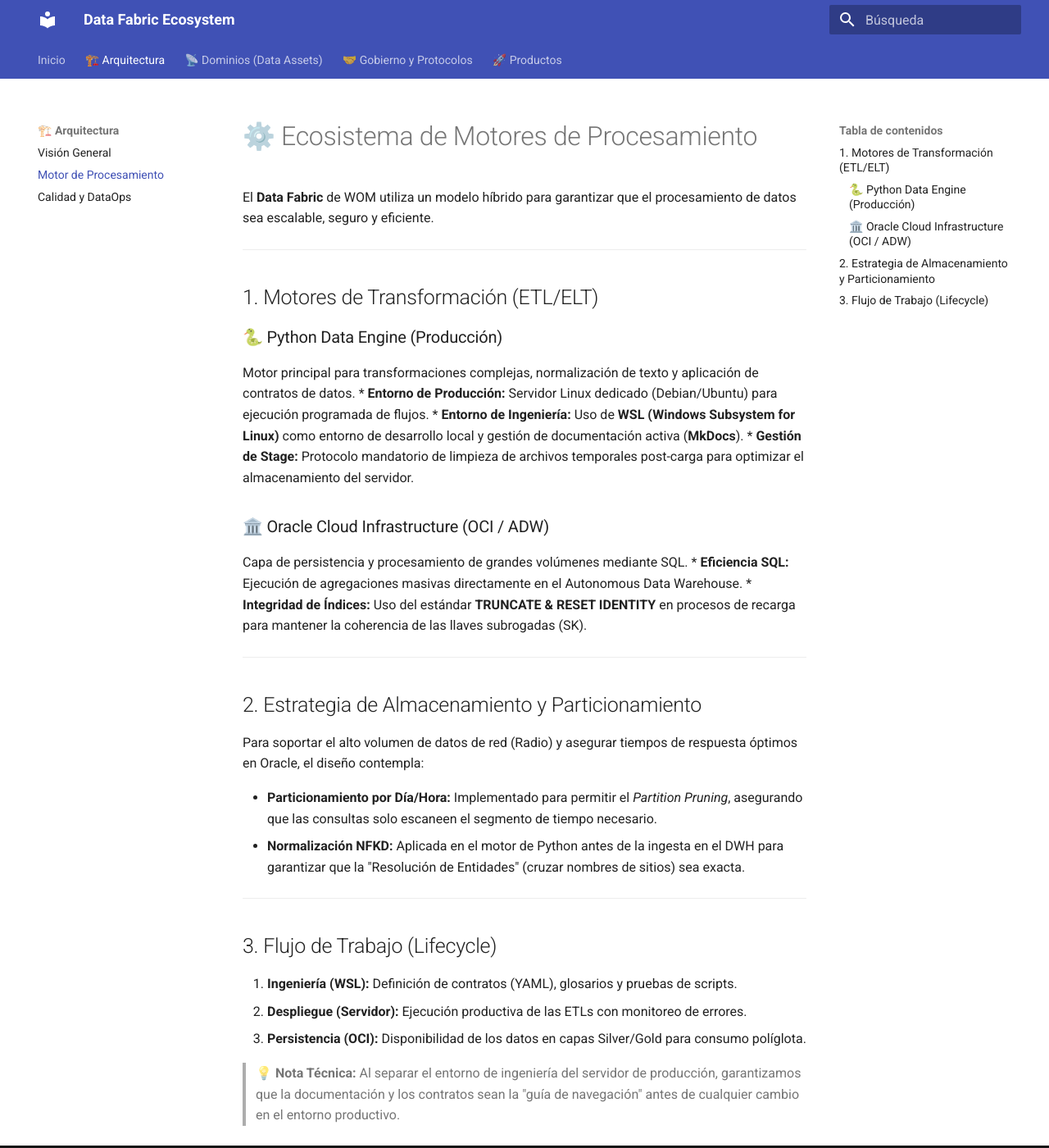
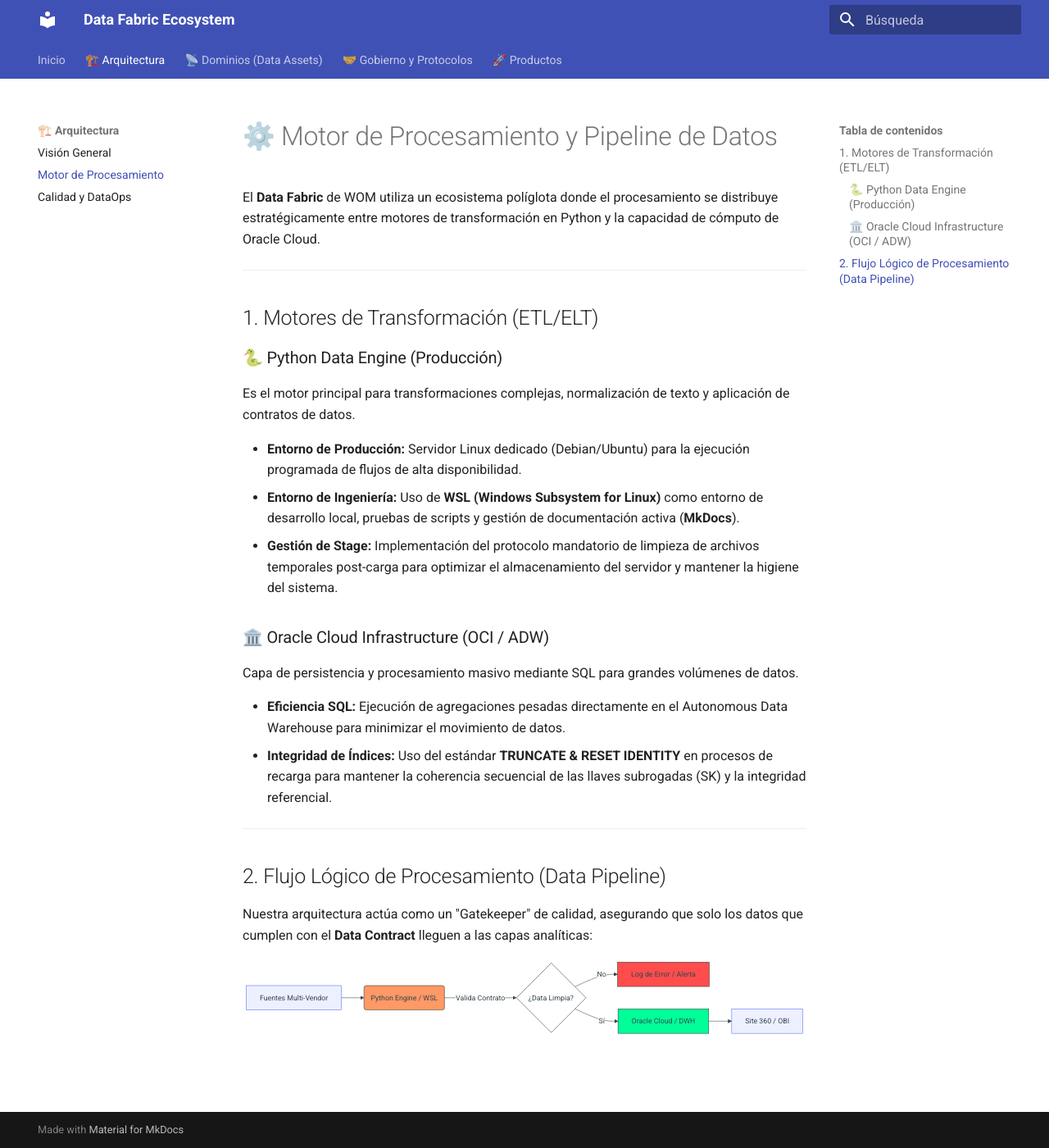
Before and after one commit to wleogutierrez/WSL-DataFabric, an MkDocs documentation site: the page built from docs/arquitectura/motor_procesamiento.md, in a window 1280 px wide and 1400 px high. Shown: the whole window at 82% size. Built offline with MkDocs 1.6.1 and Material for MkDocs 9.7.7, drawn with Linux system fonts in a browser that asks for light colours.

Commit message:
docs: estructura completa del Data Fabric Hub con diagramas Mermaid

````diff
--- a/docs/arquitectura/motor_procesamiento.md
+++ b/docs/arquitectura/motor_procesamiento.md
@@ -1,37 +1,40 @@
-# ⚙️ Ecosistema de Motores de Procesamiento
+# ⚙️ Motor de Procesamiento y Pipeline de Datos
 
-El **Data Fabric** de WOM utiliza un modelo híbrido para garantizar que el procesamiento de datos sea escalable, seguro y eficiente.
+El **Data Fabric** de WOM utiliza un ecosistema políglota donde el procesamiento se distribuye estratégicamente entre motores de transformación en Python y la capacidad de cómputo de Oracle Cloud.
 
 ---
 
 ## 1. Motores de Transformación (ETL/ELT)
 
 ### 🐍 Python Data Engine (Producción)
-Motor principal para transformaciones complejas, normalización de texto y aplicación de contratos de datos.
-* **Entorno de Producción:** Servidor Linux dedicado (Debian/Ubuntu) para ejecución programada de flujos.
-* **Entorno de Ingeniería:** Uso de **WSL (Windows Subsystem for Linux)** como entorno de desarrollo local y gestión de documentación activa (**MkDocs**).
-* **Gestión de Stage:** Protocolo mandatorio de limpieza de archivos temporales post-carga para optimizar el almacenamiento del servidor.
+Es el motor principal para transformaciones complejas, normalización de texto y aplicación de contratos de datos.
+
+* **Entorno de Producción:** Servidor Linux dedicado (Debian/Ubuntu) para la ejecución programada de flujos de alta disponibilidad.
+* **Entorno de Ingeniería:** Uso de **WSL (Windows Subsystem for Linux)** como entorno de desarrollo local, pruebas de scripts y gestión de documentación activa (**MkDocs**).
+* **Gestión de Stage:** Implementación del protocolo mandatorio de limpieza de archivos temporales post-carga para optimizar el almacenamiento del servidor y mantener la higiene del sistema.
 
 ### 🏛️ Oracle Cloud Infrastructure (OCI / ADW)
-Capa de persistencia y procesamiento de grandes volúmenes mediante SQL.
-* **Eficiencia SQL:** Ejecución de agregaciones masivas directamente en el Autonomous Data Warehouse.
-* **Integridad de Índices:** Uso del estándar **TRUNCATE & RESET IDENTITY** en procesos de recarga para mantener la coherencia de las llaves subrogadas (SK).
+Capa de persistencia y procesamiento masivo mediante SQL para grandes volúmenes de datos.
+
+* **Eficiencia SQL:** Ejecución de agregaciones pesadas directamente en el Autonomous Data Warehouse para minimizar el movimiento de datos.
+* **Integridad de Índices:** Uso del estándar **TRUNCATE & RESET IDENTITY** en procesos de recarga para mantener la coherencia secuencial de las llaves subrogadas (SK) y la integridad referencial.
 
 ---
 
-## 2. Estrategia de Almacenamiento y Particionamiento
+## 2. Flujo Lógico de Procesamiento (Data Pipeline)
 
-Para soportar el alto volumen de datos de red (Radio) y asegurar tiempos de respuesta óptimos en Oracle, el diseño contempla:
+Nuestra arquitectura actúa como un "Gatekeeper" de calidad, asegurando que solo los datos que cumplen con el **Data Contract** lleguen a las capas analíticas:
 
-* **Particionamiento por Día/Hora:** Implementado para permitir el *Partition Pruning*, asegurando que las consultas solo escaneen el segmento de tiempo necesario.
-* **Normalización NFKD:** Aplicada en el motor de Python antes de la ingesta en el DWH para garantizar que la "Resolución de Entidades" (cruzar nombres de sitios) sea exacta.
+```mermaid
+graph LR
+    A[Fuentes Multi-Vendor] --> B(Python Engine / WSL)
+    B -->|Valida Contrato| C{¿Data Limpia?}
+    C -->|No| D[Log de Error / Alerta]
+    C -->|Sí| E[Oracle Cloud / DWH]
+    E --> F[Site 360 / OBI]
 
----
-
-## 3. Flujo de Trabajo (Lifecycle)
-
-1. **Ingeniería (WSL):** Definición de contratos (YAML), glosarios y pruebas de scripts.
-2. **Despliegue (Servidor):** Ejecución productiva de las ETLs con monitoreo de errores.
-3. **Persistencia (OCI):** Disponibilidad de los datos en capas Silver/Gold para consumo políglota.
-
-> 💡 **Nota Técnica:** Al separar el entorno de ingeniería del servidor de producción, garantizamos que la documentación y los contratos sean la "guía de navegación" antes de cualquier cambio en el entorno productivo.
+    style B fill:#f96,stroke:#333,color:#000
+    style E fill:#0f9,stroke:#333,color:#000
+    style C fill:#fff,stroke:#333,color:#000
+    style D fill:#ff4d4d,stroke:#333,color:#fff
+```
````
Also changed, not shown: README.md (added, +18 -0 lines).
